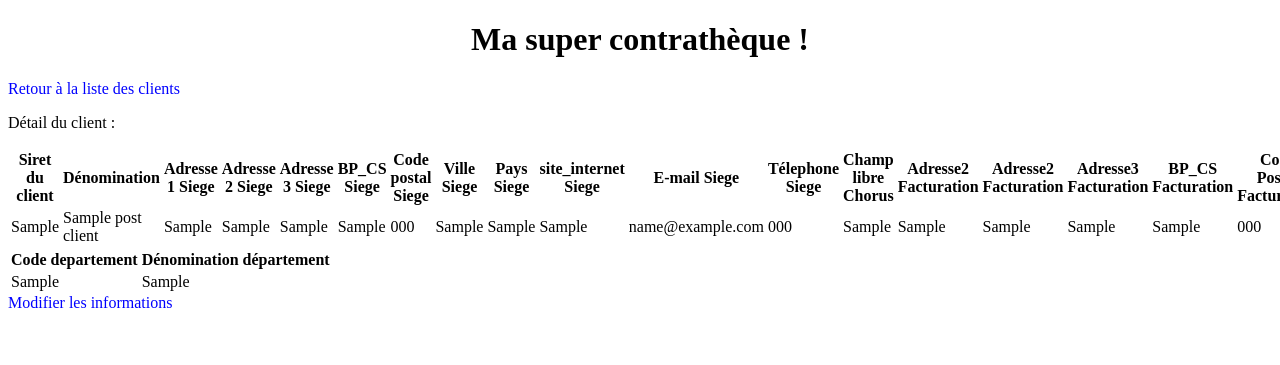
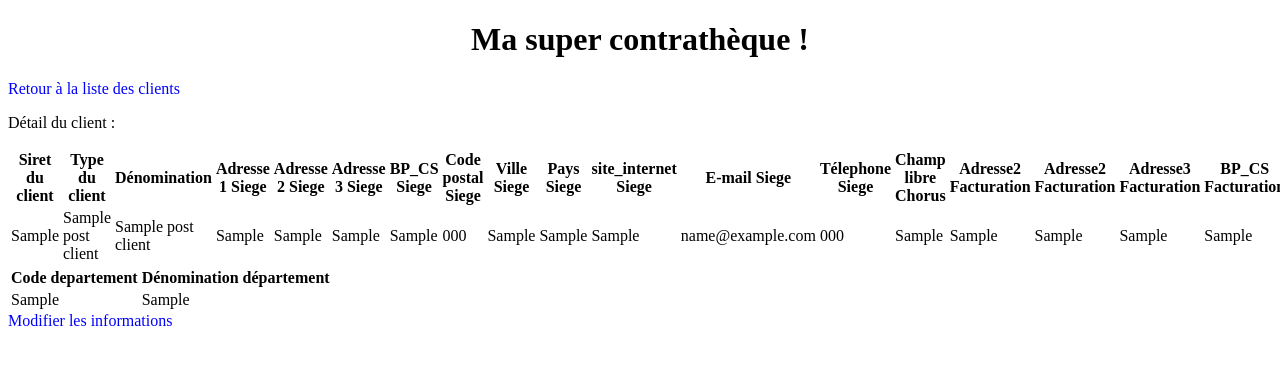
Before and after one commit to Bibiche-35/_Creha-ouest---Contrath-que, a PHP site: template Contratheque/view/frontend/detailClientView.php in a window 1280 px wide; the page is wider, and only the part inside the window is pictured. Shown: the top 365 px of that part. Run offline with PHP 8.4, Linux system fonts and the light colour scheme; the template is opened without the code that fills it: most values are stand-ins (such as "Sample title", 1, 10 or a date in 2020).

Commit message:
Ajouter le type de client dans le détail d'un client

```diff
--- a/Contratheque/model/ClientManager.php
+++ b/Contratheque/model/ClientManager.php
@@ -15,7 +15,7 @@ class ClientManager extends DB
         $db = $this->getPDO();
 
         // On récupère tous les clients de la base de donnée
-        $req = $db->query('SELECT siret_client, denomination_client, adresse1_siege, adresse2_siege, adresse3_siege, BP_CS_siege, code_postal_siege, ville_siege, email_fact, telephone_fact  FROM client');
+        $req = $db->query('SELECT siret_client, denomination_client, adresse1_siege, adresse2_siege, adresse3_siege, BP_CS_siege, code_postal_siege, ville_siege, email_fact, telephone_fact, id_type_client, id_type, denomination_type FROM client, type_client WHERE client.id_type_client = type_client.id_type');
 
         return $req;
     }
@@ -26,7 +26,7 @@ class ClientManager extends DB
         // Connexion à la base de données rappelle de la fonction
         $db = $this->getPDO();
 
-        $req = $db->prepare('SELECT siret_client, denomination_client, adresse1_siege, adresse2_siege, adresse3_siege, BP_CS_siege, code_postal_siege, ville_siege, pays_siege, site_internet_siege, email_siege, telephone_siege, champlibre_chorus, adresse1_fact, adresse2_fact, adresse3_fact, BP_CS_fact, code_postal_fact, ville_fact, pays_fact, email_fact, telephone_fact FROM client WHERE siret_client = ?');
+        $req = $db->prepare('SELECT siret_client, denomination_client, adresse1_siege, adresse2_siege, adresse3_siege, BP_CS_siege, code_postal_siege, ville_siege, pays_siege, site_internet_siege, email_siege, telephone_siege, champlibre_chorus, adresse1_fact, adresse2_fact, adresse3_fact, BP_CS_fact, code_postal_fact, ville_fact, pays_fact, email_fact, telephone_fact, id_type_client, id_type, denomination_type FROM client, type_client WHERE client.id_type_client = type_client.id_type AND siret_client = ?');
         $req->execute(array($siret_client));
         $post = $req->fetch();
 
--- a/Contratheque/model/DepartementManager.php
+++ b/Contratheque/model/DepartementManager.php
@@ -14,10 +14,10 @@ class DepartementManager extends DB
         // Connexion à la base de données rappelle de la fonction
         $db = $this->getPDO();
 
-        $req = $db->query('SELECT numero_departement, designation_departement FROM departement WHERE departement.numero_departement = intervient.numero_departement WHERE siret_client = ?');
+        $req = $db->prepare("SELECT siret_client, numero_departement, designation_departement FROM departement, intervient WHERE departement.code_departement = intervient.numero_departement AND siret_client = ?");
         $req->execute(array($siret_client));
-        $post = $req->fetch();
+        $postDepartements = $req->fetchAll();
 
-        return $post;
+        return $postDepartements;
     }
 }
--- a/Contratheque/view/frontend/detailClientView.php
+++ b/Contratheque/view/frontend/detailClientView.php
@@ -11,6 +11,7 @@
 <thead>
     <tr>
         <th scope="col">Siret du client</th>
+        <th scope="col">Type du client</th>
         <th scope="col">Dénomination</th>
         <th scope="col">Adresse 1 Siege</th>
         <th scope="col">Adresse 2 Siege</th>
@@ -39,6 +40,7 @@
 (supprimez ces 2 lignes d'exemple) -->
     <tr>
         <td><?= $postClient['siret_client'];?></td>
+        <td><?= $postClient['denomination_type'];?></td>
         <td><?= $postClient['denomination_client'];?></td>
         <td><?= $postClient['adresse1_siege'];?> </td>
         <td><?= $postClient['adresse2_siege'];?> </td>
@@ -70,12 +72,13 @@
     </tr>
 </thead>
 <tbody>
-<!-- TODO #1 boucler sur le tableau $bookList contenant tous les livres
-(supprimez ces 2 lignes d'exemple) -->
+
+<?php foreach($postDepartements as $detail) :?>
     <tr>
-        <td><?= $postDepartements['	umero_departement'];?></td>
-        <td><?= $postDepartements['designation_departement'];?></td>
+        <td><?= $detail['numero_departement'];?></td>
+        <td><?= $detail['designation_departement'];?></td>
     </tr>
+<?php endforeach ?>
 </tbody>
 </table>
 <a href="index.php?action=modificationClient&amp;siret_client=<?= $postClient['siret_client'] ?>">Modifier les informations</a>
--- a/Contratheque/view/frontend/listeClientsView.php
+++ b/Contratheque/view/frontend/listeClientsView.php
@@ -9,6 +9,7 @@
 <thead>
     <tr>
         <th scope="col">Détail</th>
+        <th scope="col">Type de client</th>
         <th scope="col">Siret du client</th>
         <th scope="col">Dénomination</th>
         <th scope="col">Adresse 1 Siege</th>
@@ -27,6 +28,7 @@
 <?php foreach($postClients as $detail) :?>
     <tr>
         <td><a href="index.php?action=detailClient&amp;siret_client=<?= $detail['siret_client'] ?>">Détail</a></td>
+        <td><?= $detail['denomination_type'];?></td>
         <td><?= $detail['siret_client'];?></td>
         <td><?= $detail['denomination_client'];?></td>
         <td><?= $detail['adresse1_siege'];?> </td>
```
Also changed, not shown: Contratheque/controller/frontend.php (+5 -5 lines).
